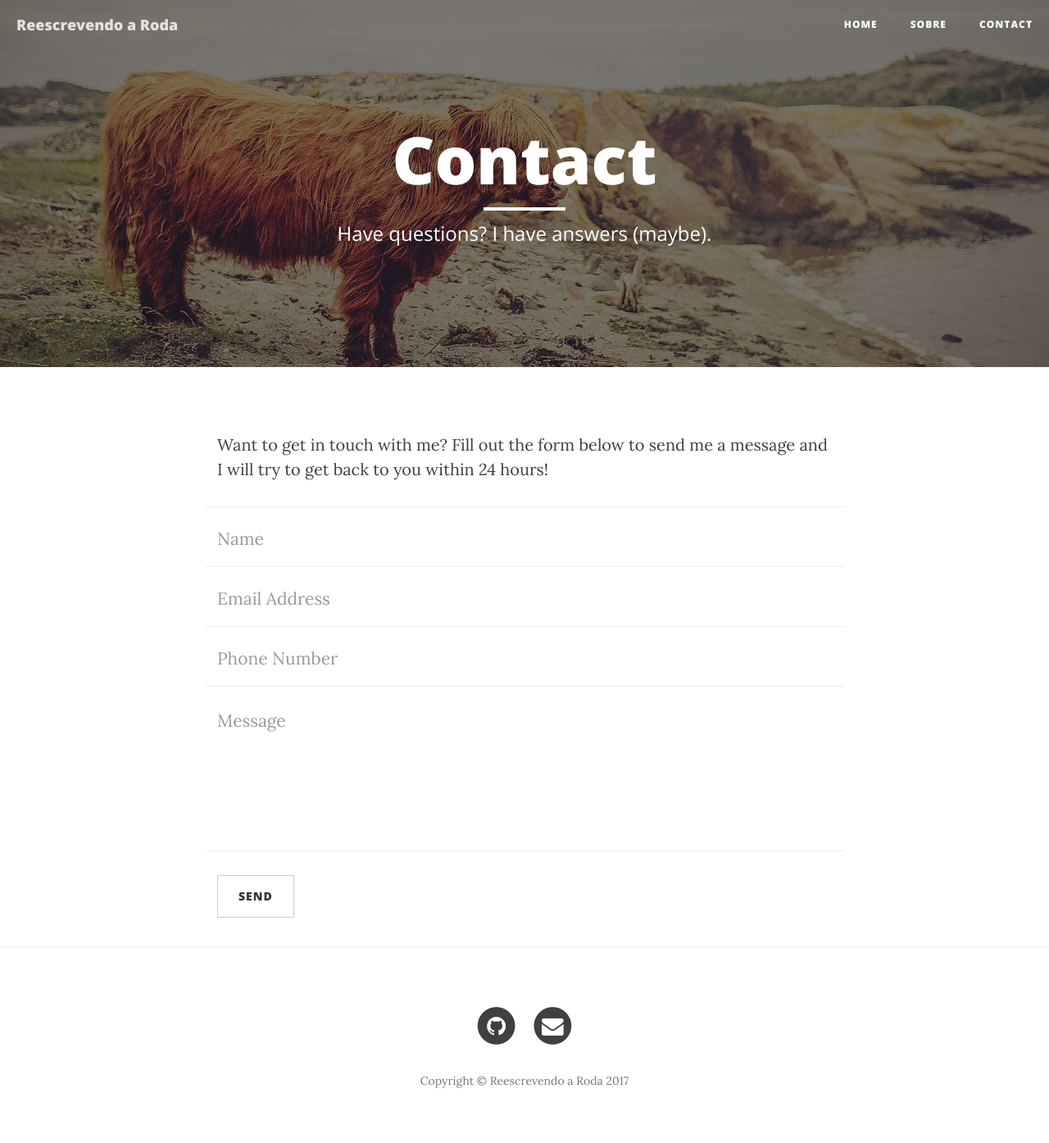
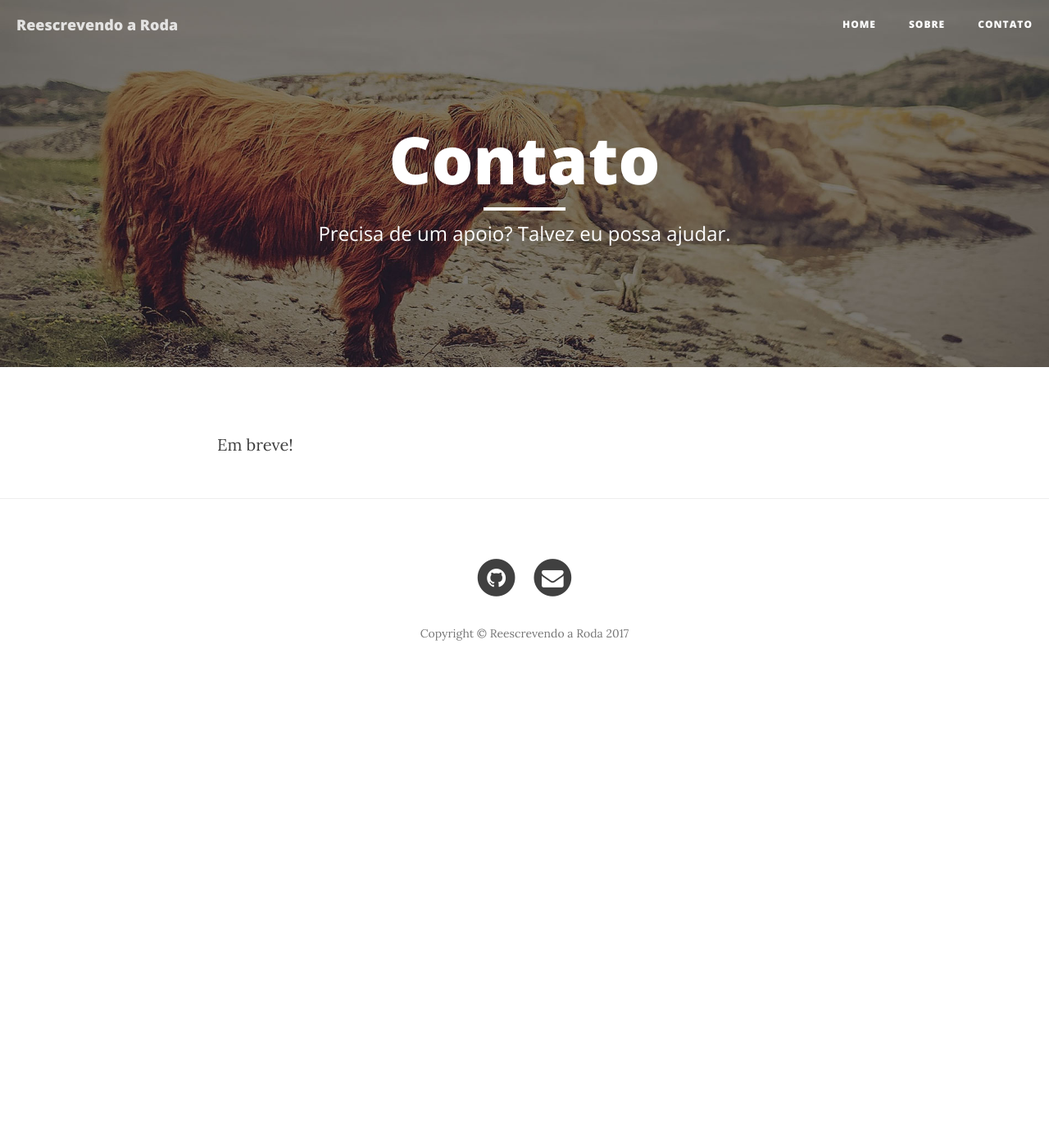
Before and after one commit to ZehT/reescrevendoaroda, a Jekyll site: the page built from contact.html, in a window 1280 px wide. Shown: the whole page at 82% size. Built offline with Jekyll 4.4.1, drawn with Linux system fonts in a browser that asks for light colours; nearby versions of some CDN libraries; after the commit the page ends 900 px from its top, so only the background shows below that.

Commit message:
Update contact.html
//TODO

```diff
--- a/contact.html
+++ b/contact.html
@@ -1,14 +1,16 @@
 ---
 layout: page
-title: "Contact"
-description: "Have questions? I have answers (maybe)."
+title: "Contato"
+description: "Precisa de um apoio? Talvez eu possa ajudar."
 header-img: "img/contact-bg.jpg"
 ---
 
+<p> Em breve! </p>
+<!--
 <p>Want to get in touch with me? Fill out the form below to send me a message and I will try to get back to you within 24 hours!</p>
 <!-- Contact Form - Enter your email address on line 19 of the mail/contact_me.php file to make this form work. -->
 <!-- WARNING: Some web hosts do not allow emails to be sent through forms to common mail hosts like Gmail or Yahoo. It's recommended that you use a private domain email address! -->
-<!-- NOTE: To use the contact form, your site must be on a live web host with PHP! The form will not work locally! -->
+<!-- NOTE: To use the contact form, your site must be on a live web host with PHP! The form will not work locally!
 <form name="sentMessage" id="contactForm" novalidate>
     <div class="row control-group">
         <div class="form-group col-xs-12 floating-label-form-group controls">
@@ -46,3 +48,4 @@ header-img: "img/contact-bg.jpg"
         </div>
     </div>
 </form>
+ -->
```
